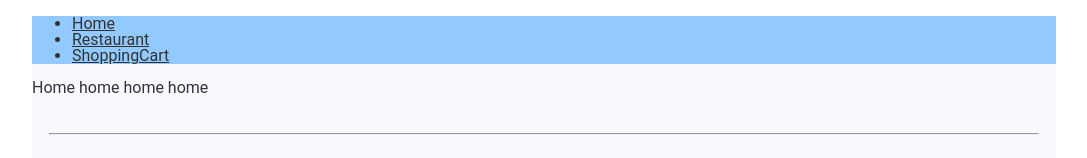
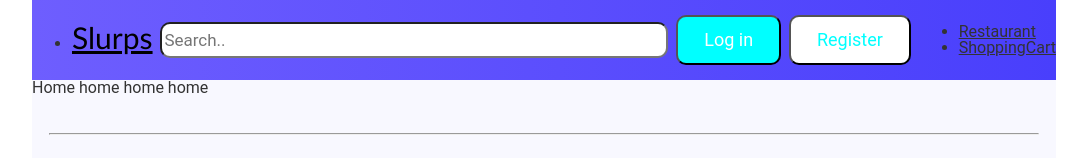
Before and after one commit to AWAProject-Team16/Food-Ordering-project-frontend-repo, a React (Create React App) app: page / in a window 1280 px wide. Shown: the top 158 px of the page, without its empty margins (96-1183 px from the left). Built offline with nearby package versions, Linux system fonts and the light colour scheme.

Commit message:
Navbar ui update

```diff
--- a/src/components/Nav.js
+++ b/src/components/Nav.js
@@ -7,9 +7,14 @@ export default class Nav extends Component {
     return (
       <div className={ styles.nav }>
         <ul>
-          <li>
-            <Link to="/">Home</Link>
-          </li>
+        <li>
+            <Link to="/" className={styles.logo}>Slurps</Link>
+       </li>
+       </ul>
+        <input className={styles.searchbar}type="text" placeholder="Search.."></input>
+        <button className={styles.button}>Log in</button>
+        <button className={styles.button2}>Register</button>
+        <ul>
           <li>
             <Link to="/restaurant">Restaurant</Link>
           </li>
--- a/src/css/Nav.module.css
+++ b/src/css/Nav.module.css
@@ -1,3 +1,51 @@
 .nav {
-  background-color: rgb(146, 202, 255);
+  background: linear-gradient(90deg, rgb(110, 94, 254) 0%, rgba(73,63,252,1)100%);
+    height: 80px;
+    display:flex;
+    flex-direction: row;
+    justify-content:space-between;
+    align-items: center;
 }
+.logo{
+  color:black;
+    font-size: 30px;
+    cursor: pointer;
+    font-family:'Gill Sans', 'Gill Sans MT', Calibri, 'Trebuchet MS', sans-serif
+}
+
+.searchbar{
+  background-color: white;
+    height: 30px;
+    width: 500px;
+    border-radius: 10px;
+    font-size: 17px;
+}
+.button{
+    font-size: large;
+    padding: 15px 26px;
+    border-radius: 10px;;
+    background-color: aqua;
+    color: white;
+
+    cursor: pointer;
+}
+.button:hover{
+  transition: all 0.3s ease-in-out;
+  background-color: white;
+  color: aqua;
+  padding: 15px 26px;
+}
+.button2{
+  font-size: large;
+  padding: 15px 26px;
+  border-radius: 10px;;
+  background-color:white;
+  color: aqua;
+  cursor: pointer;
+}
+.button2:hover{
+  transition: all 0.3s ease-in-out;
+  background-color:aqua;
+  color: white;
+  padding: 15px 26px;
+}
```
